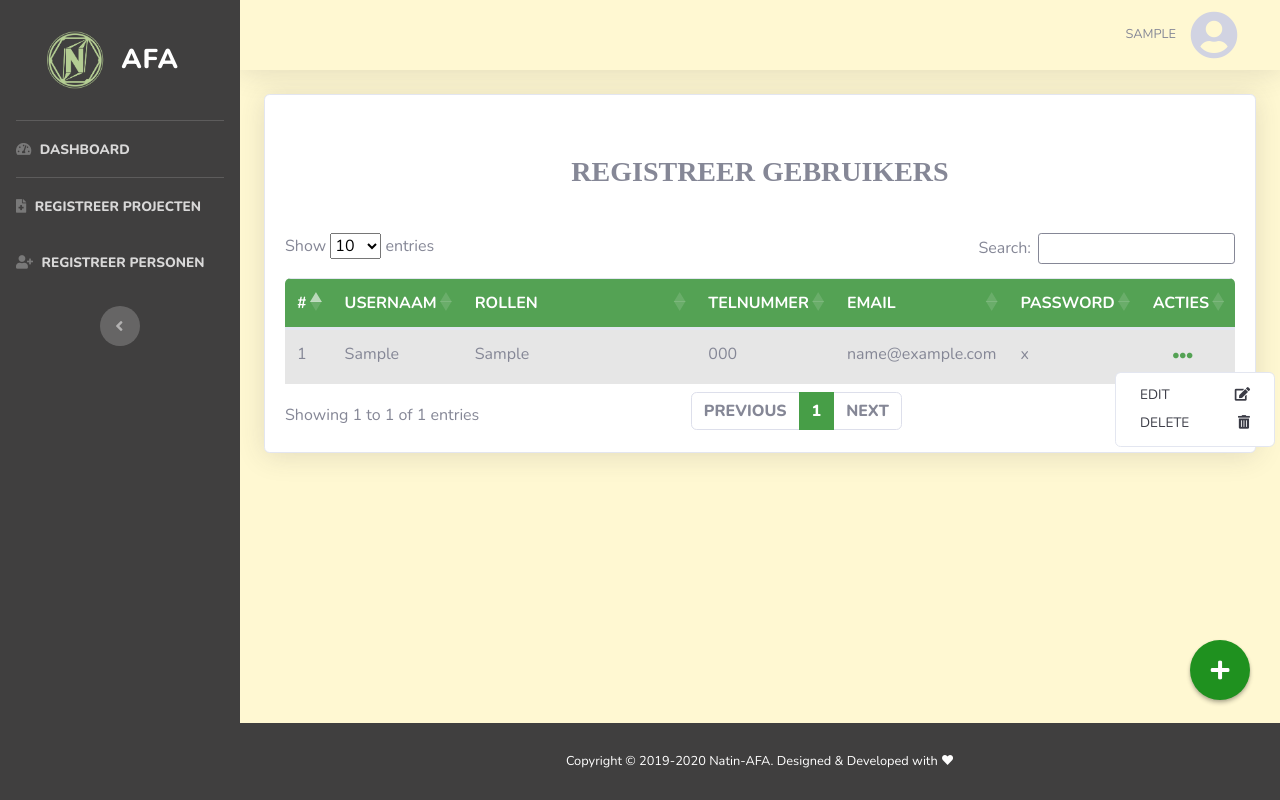
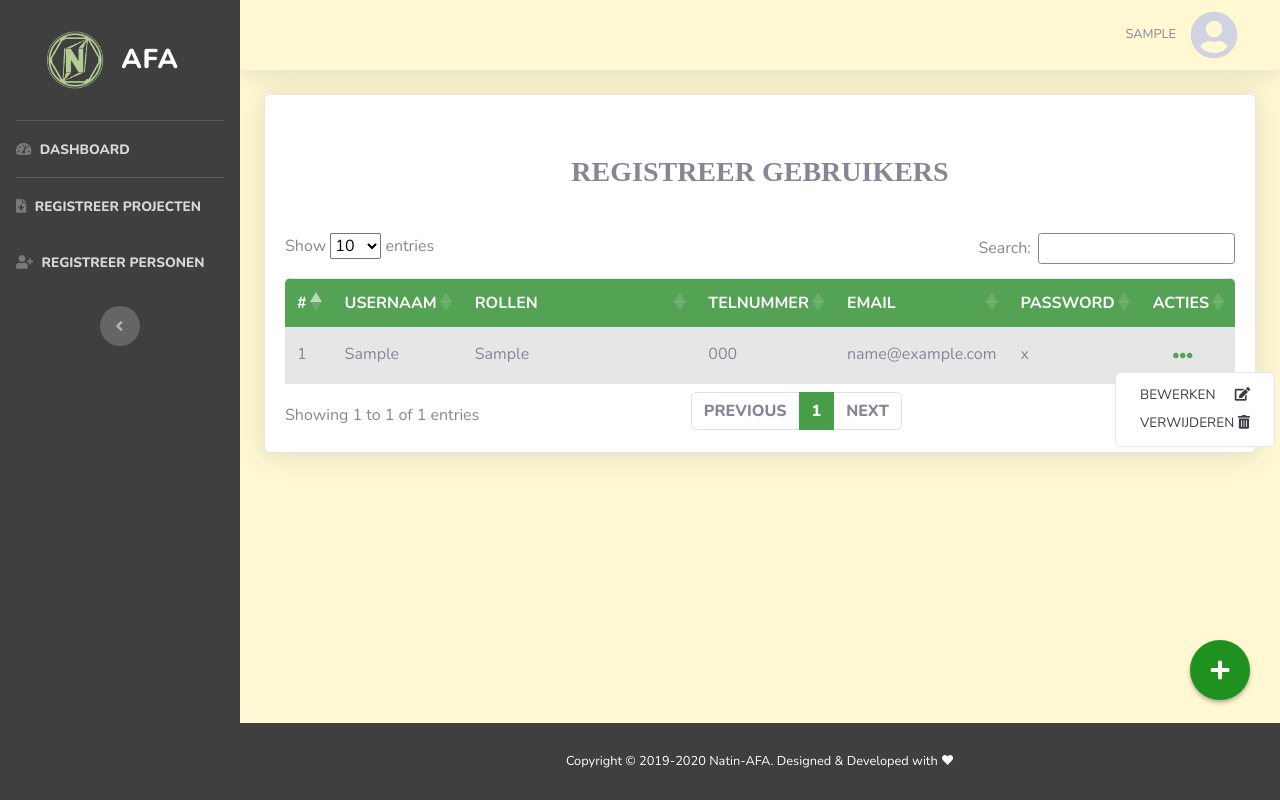
Before and after one commit to Sh1vZ/Project-Natin, a PHP site: page /Gebruikers.php in a window 1280 px wide, after a click that opens the changed part. Run offline with PHP 8.4, Linux system fonts and the light colour scheme; the visitor is signed in with stand-in values (Sample User, id 1); tables that the repository leaves empty or names only in its code hold one stand-in row (values such as "Sample post"); some libraries are stand-ins or nearby versions.

Commit message:
gebruikers

```diff
--- a/Gebruikers.php
+++ b/Gebruikers.php
@@ -362,8 +362,8 @@ if (mysqli_num_rows($res) > 0) {
                     <td>
                     <a class='link' id='dropdownMenuButton' data-toggle='dropdown' href=''><i class='fas fa-ellipsis-h sa1 ' ></i></a>
                         <div class=' a dropdown-menu  ' aria-labelledby='dropdownMenuButton'>
-                            <a class='dropdown-item' onclick=EditGebruikers($id) href='#'>Edit<i class='fas fa-edit sa'></i></a>
-                            <a class='dropdown-item ' href='#' onclick=DeleteGebruiker($id)>Delete<i class='fas fa-trash-alt sa'></i></a>
+                            <a class='dropdown-item' onclick=EditGebruikers($id) href='#'>Bewerken<i class='fas fa-edit sa'></i></a>
+                            <a class='dropdown-item ' href='#' onclick=DeleteGebruiker($id)>Verwijderen<i class='fas fa-trash-alt sa'></i></a>
                         </div>
                     </td>
                 </tr>
```
